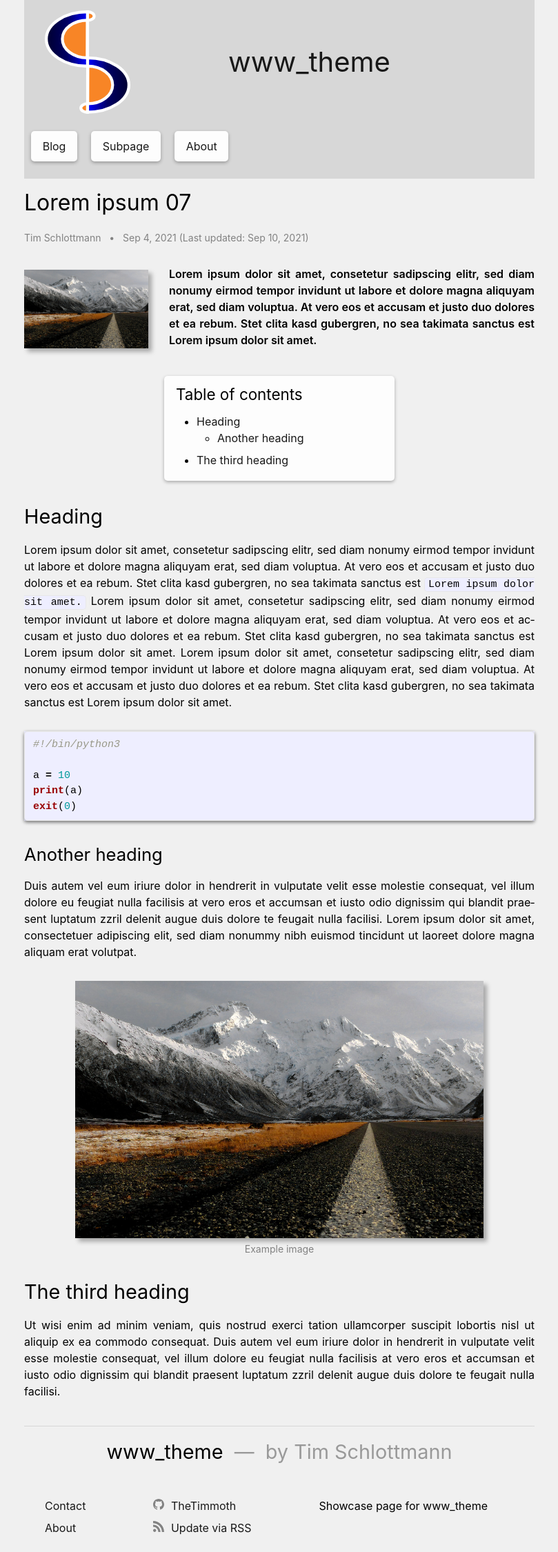
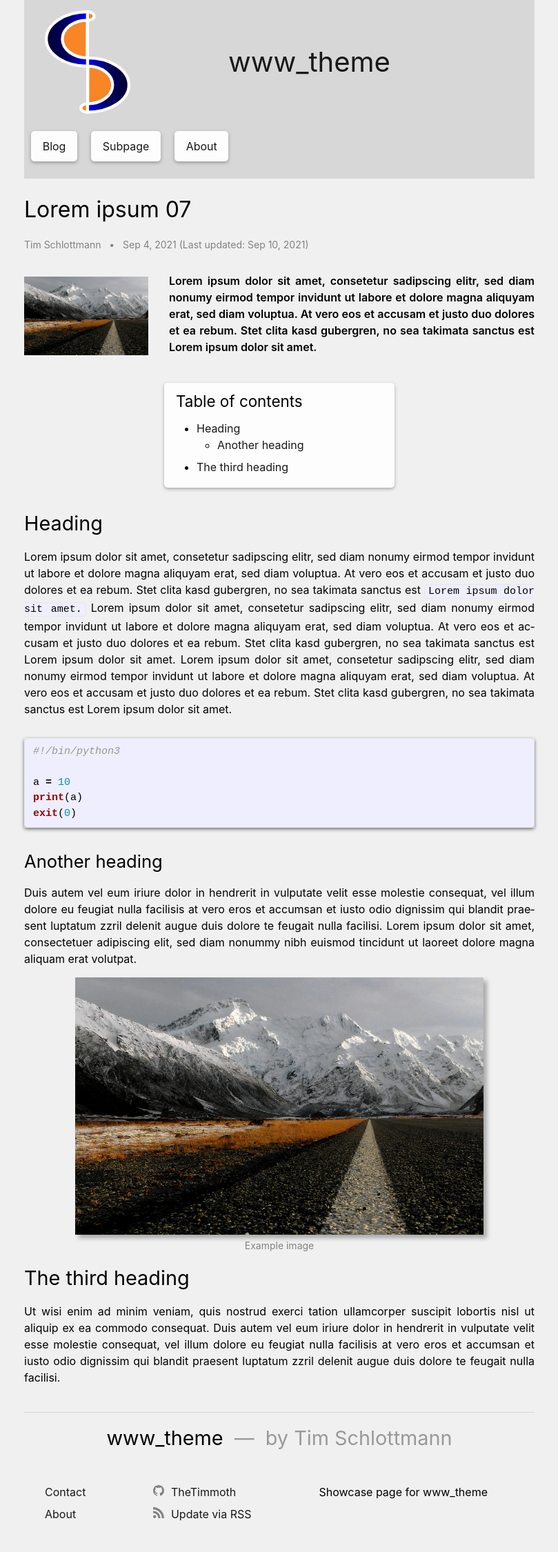
Before and after one commit to TheTimmoth/www_theme, a Jekyll site: the page built from _posts/2021-09-04-post_7.md, in a window 1280 px wide. Shown: the whole page at 69% size, without its empty margins (235-1044 px from the left). Built offline with Jekyll 4.4.1, drawn with Linux system fonts in a browser that asks for light colours; the table of contents is made by our own code.

Commit message:
Minor design improvements

```diff
--- a/_includes/figure.html
+++ b/_includes/figure.html
@@ -4,5 +4,5 @@
 </figure>
 
 {%- comment -%}
-{% include image_with_caption.html url=page.qr_png caption="QR Code generated as PNG" %}
+{% include figure.html url=page.qr_png caption="QR Code generated as PNG" %}
 {%- endcomment -%}
--- a/_layouts/blog-post.html
+++ b/_layouts/blog-post.html
@@ -34,7 +34,7 @@
         {{ content | toc_only }}
       </div>
     {%- else -%}
-      <div> {{ page.excerpt }} </div>
+      <div class="post-excerpt-text"> {{ page.excerpt }} </div>
       <div class="box post-toc">
         <h4>
           Table of contents </h4>
--- a/_sass/www_theme/basics/_base.scss
+++ b/_sass/www_theme/basics/_base.scss
@@ -52,6 +52,8 @@
 
 figure > img {
   display: block;
+  margin-left: auto;
+  margin-right: auto;
 }
 
 figcaption {
--- a/_sass/www_theme/basics/_classes.scss
+++ b/_sass/www_theme/basics/_classes.scss
@@ -68,17 +68,19 @@
  * Figures and images
  **********************************************************/
 
- .figure, .figure_shadow {
+ .figure, .figure-noshadow {
   width: 80%;
-  margin-top: $spacing-unit;
-  margin-bottom: $spacing-unit;
   margin-left: auto;
   margin-right: auto;
+  margin-top: $spacing-unit/2;
+  margin-bottom: $spacing-unit/2;
  }
 
- .shadow {
-    filter: drop-shadow(5px 5px 3px rgba(0,0,0,0.3));
- }
+.figure {
+  img {
+   filter: drop-shadow(5px 5px 3px rgba(0,0,0,0.3));
+  }
+}
 
 /**********************************************************
  * Icons
--- a/_sass/www_theme/layouts/_default.scss
+++ b/_sass/www_theme/layouts/_default.scss
@@ -37,7 +37,7 @@
 .content {
   grid-area: content;
   min-height: 33vh;
-  margin-top: 270px;
+  margin-top: 280px;
 }
 
 .footer {
```
Also changed, not shown: _includes/figure-noshadow.html (added, +7 -0 lines), _includes/figure-small.html (deleted, +0 -7 lines).
